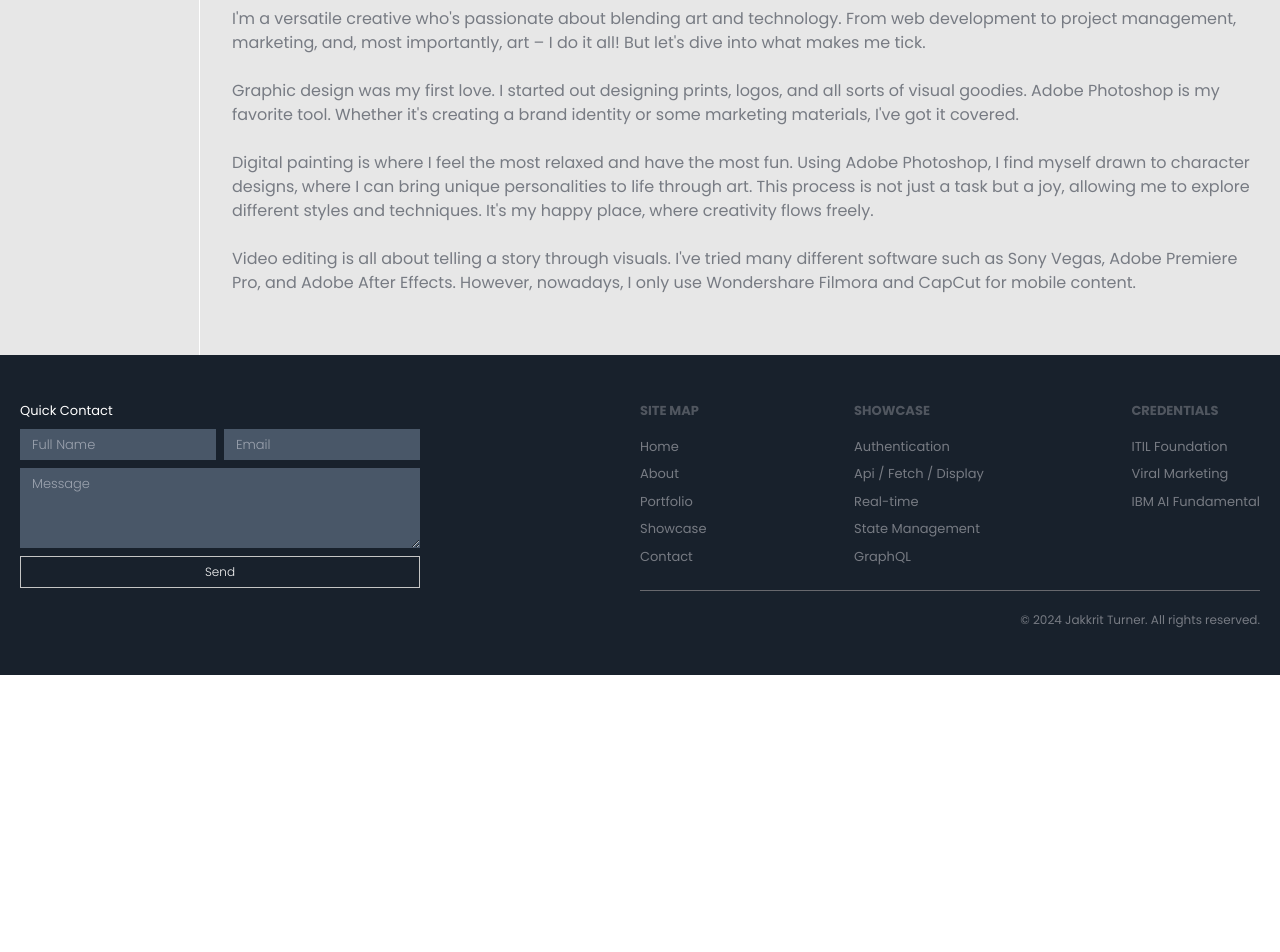
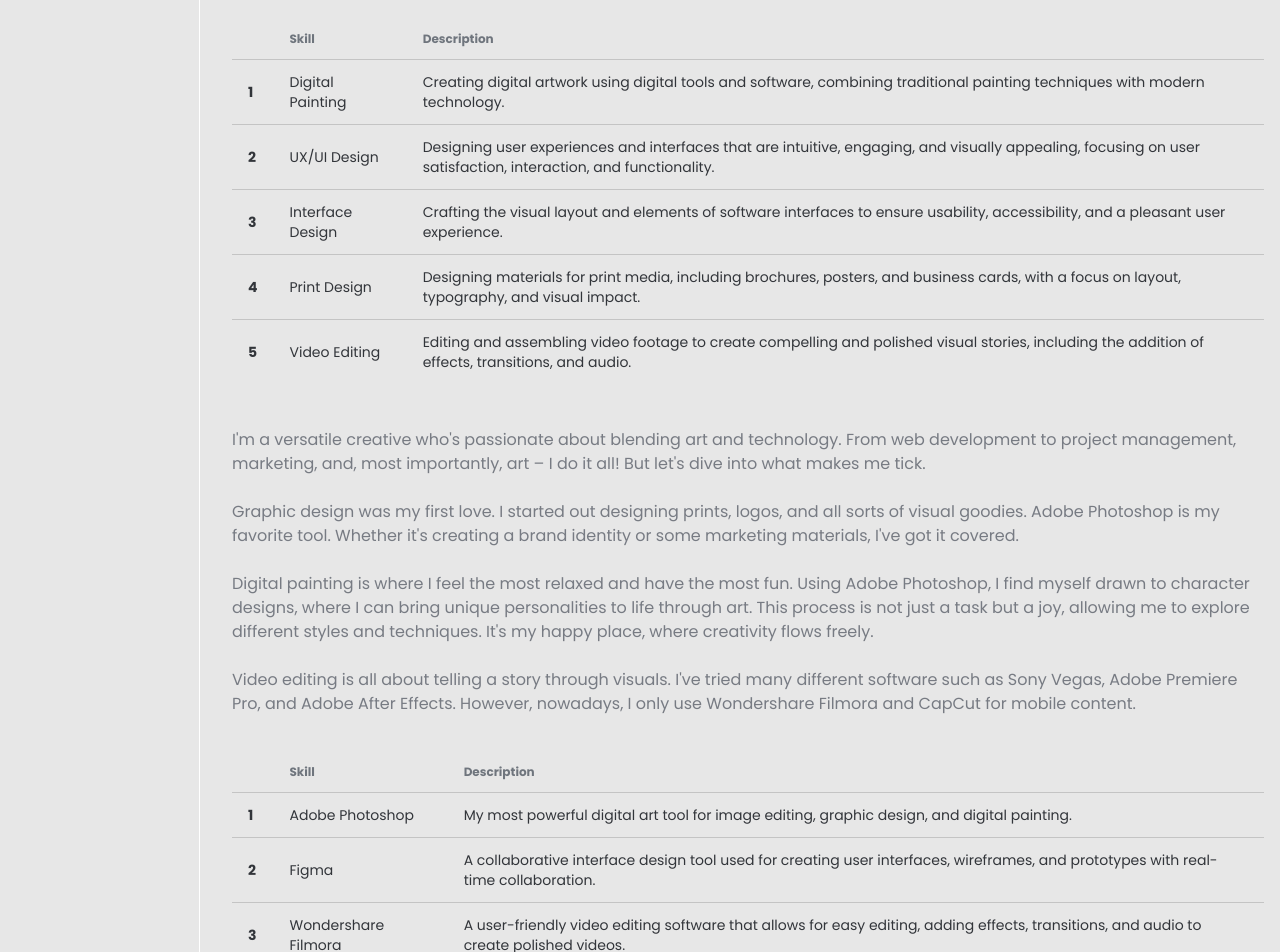
Before and after one commit to jkTurner/mysite, a Next.js app: page /portfolio in a window 1280 px wide. Shown: the part 4240-5192 px from the top of the page. Before the commit the page ends 4915 px from the top, so only its background shows below. Built offline with nearby package versions, Linux system fonts and the light colour scheme.

Commit message:
improved art portfolio with skills and tools, give margin left to credentials topic in the about page

```diff
--- a/app/about/components/Credentials.tsx
+++ b/app/about/components/Credentials.tsx
@@ -54,7 +54,7 @@ const Credentials = () => {
 
     return (
         <div className="mb-5 mt-3">
-            <h3 className="font-bold mb-4">Credentials:</h3>
+            <h3 className="font-bold mb-4 ml-3">Credentials:</h3>
             <div className="overflow-x-auto">
                 <table className="table">
                     <thead>
--- a/app/portfolio/art/Art.tsx
+++ b/app/portfolio/art/Art.tsx
@@ -1,5 +1,7 @@
 import styles from "../portfolio.module.css"
 import { PortfolioText as text } from "../components/PortfolioText";
+import ArtSkills from "./components/ArtSkills";
+import ArtTools from "./components/ArtTools";
 
 const Art = () => {
     return (
@@ -7,10 +9,15 @@ const Art = () => {
             <h2>Art</h2>
 
             <p>{text.art_1}</p>
+
+            <ArtSkills />
+
             <p>{text.art_2}</p>
             <p>{text.art_3}</p>
             <p>{text.art_4}</p>
             <p>{text.art_5}</p>
+
+            <ArtTools />
         </div>
     )
 }
--- /dev/null
+++ b/app/portfolio/art/components/ArtSkills.tsx
@@ -0,0 +1,70 @@
+"use client";
+
+import React, { useState } from 'react';
+import styles from "../about.module.css"
+
+interface ArtSkills {
+    id: number;
+    skill: string;
+    description: string;
+}
+
+const artSkillData: ArtSkills[] = [
+    {
+        id: 1,
+        skill: 'Digital Painting',
+        description: 'Creating digital artwork using digital tools and software, combining traditional painting techniques with modern technology.',
+        // documentUrl: '/files/cert/itil.pdf',
+    },
+    {
+        id: 2,
+        skill: 'UX/UI Design',
+        description: 'Designing user experiences and interfaces that are intuitive, engaging, and visually appealing, focusing on user satisfaction, interaction, and functionality.',
+    },
+    {
+        id: 3,
+        skill: 'Interface Design',
+        description: 'Crafting the visual layout and elements of software interfaces to ensure usability, accessibility, and a pleasant user experience.',
+    },
+    {
+        id: 4,
+        skill: 'Print Design',
+        description: "Designing materials for print media, including brochures, posters, and business cards, with a focus on layout, typography, and visual impact.",
+    },
+    {
+        id: 5,
+        skill: 'Video Editing',
+        description: 'Editing and assembling video footage to create compelling and polished visual stories, including the addition of effects, transitions, and audio.',
+    },
+];
+
+const ArtSkills = () => {
+
+    return (
+        <div className="mb-5 mt-3">
+            {/* <h3 className="font-bold mb-4">Credentials:</h3> */}
+            <div className="overflow-x-auto">
+                <table className="table">
+                    <thead>
+                        <tr className="border-line">
+                            <th></th>
+                            <th>Skill</th>
+                            <th>Description</th>
+                        </tr>
+                    </thead>
+                    <tbody>
+                        {artSkillData.map((artSkill, index) => (
+                            <tr key={artSkill.id} className="border-line hover:bg-[var(--jkAccent)] hover:text-white">
+                                <th>{index + 1}</th>
+                                <td>{artSkill.skill}</td>
+                                <td>{artSkill.description}</td>
+                            </tr>
+                        ))}
+                    </tbody>
+                </table>
+            </div>
+        </div>
+    );
+};
+
+export default ArtSkills;
--- /dev/null
+++ b/app/portfolio/art/components/ArtTools.tsx
@@ -0,0 +1,65 @@
+"use client";
+
+import React, { useState } from 'react';
+import styles from "../about.module.css"
+
+interface ArtTools {
+    id: number;
+    skill: string;
+    description: string;
+}
+
+const artToolsData: ArtTools[] = [
+    {
+        id: 1,
+        skill: 'Adobe Photoshop',
+        description: 'My most powerful digital art tool for image editing, graphic design, and digital painting.',
+        // documentUrl: '/files/cert/itil.pdf',
+    },
+    {
+        id: 2,
+        skill: 'Figma',
+        description: 'A collaborative interface design tool used for creating user interfaces, wireframes, and prototypes with real-time collaboration.',
+    },
+    {
+        id: 3,
+        skill: 'Wondershare Filmora',
+        description: 'A user-friendly video editing software that allows for easy editing, adding effects, transitions, and audio to create polished videos.',
+    },
+    {
+        id: 4,
+        skill: 'CapCut',
+        description: "A versatile video editing app known for its intuitive interface and features for creating and editing videos on mobile devices.",
+    },
+];
+
+const ArtTools = () => {
+
+    return (
+        <div className="mb-5 mt-3">
+            {/* <h3 className="font-bold mb-4">Credentials:</h3> */}
+            <div className="overflow-x-auto">
+                <table className="table">
+                    <thead>
+                        <tr className="border-line">
+                            <th></th>
+                            <th>Skill</th>
+                            <th>Description</th>
+                        </tr>
+                    </thead>
+                    <tbody>
+                        {artToolsData.map((artTool, index) => (
+                            <tr key={artTool.id} className="border-line hover:bg-[var(--jkAccent)] hover:text-white">
+                                <th>{index + 1}</th>
+                                <td>{artTool.skill}</td>
+                                <td>{artTool.description}</td>
+                            </tr>
+                        ))}
+                    </tbody>
+                </table>
+            </div>
+        </div>
+    );
+};
+
+export default ArtTools;
```
